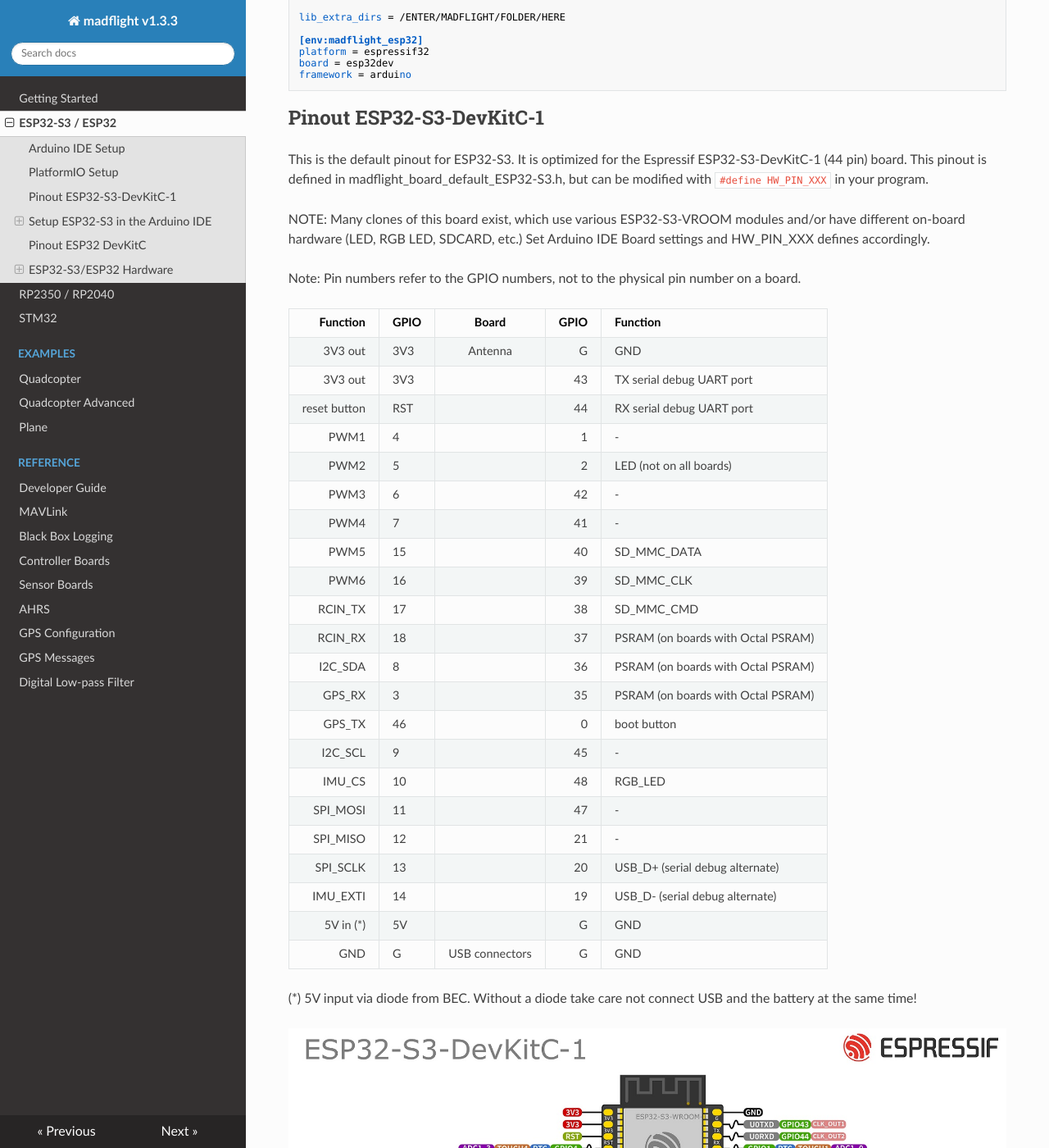
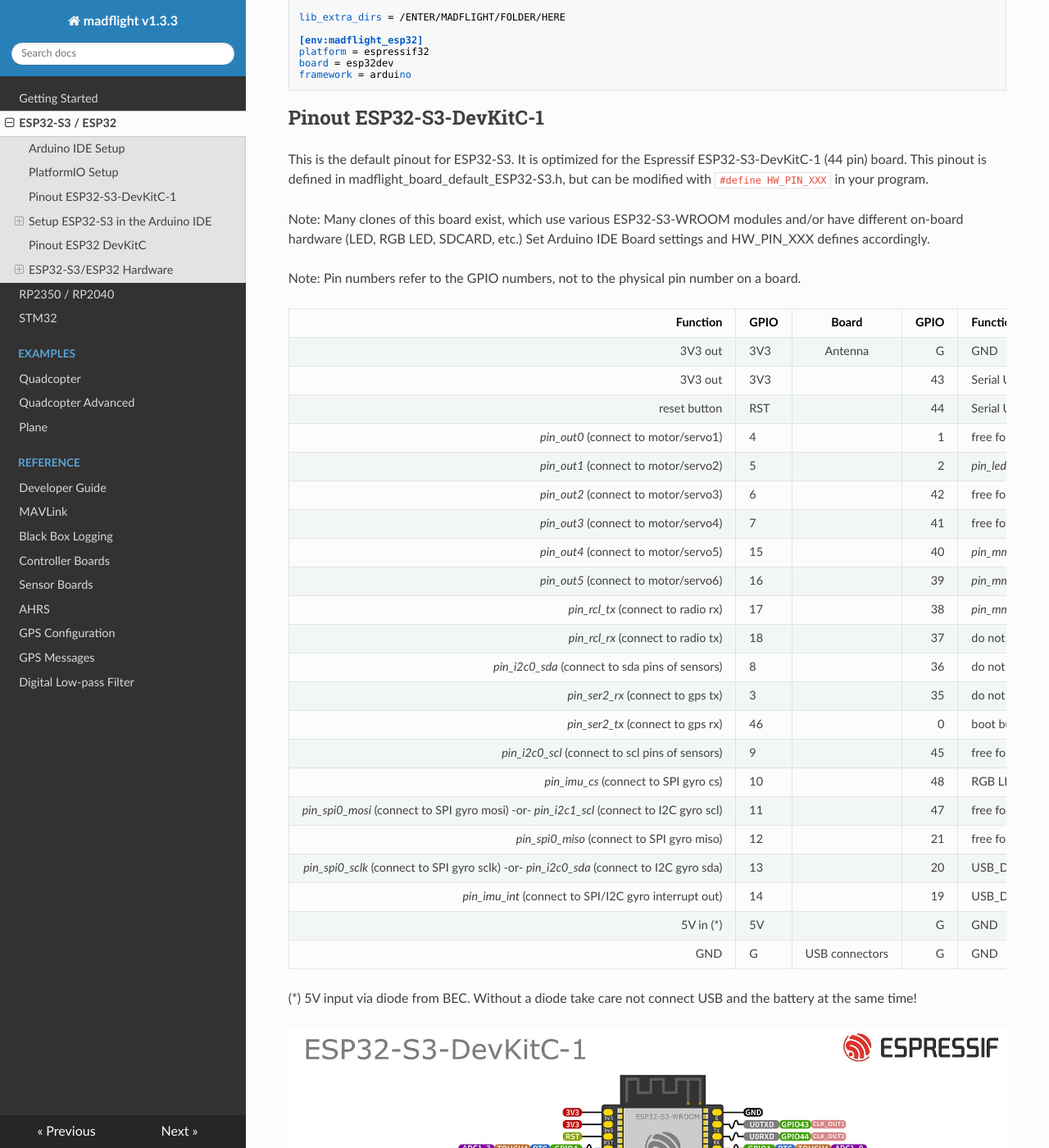
Before and after one commit to qqqlab/madflight-docs, an MkDocs documentation site: the page built from docs/Board-ESP32.md, in a window 1280 px wide and 1400 px high, scrolled down 685 px. Shown: the whole window at 82% size. Built offline with MkDocs 1.6.1, drawn with Linux system fonts in a browser that asks for light colours; nearby versions of some CDN libraries; some of the changed text lies outside the part shown.

Commit message:
Update Board-ESP32.md

```diff
--- a/docs/Board-ESP32.md
+++ b/docs/Board-ESP32.md
@@ -39,32 +39,32 @@
 
 This is the default pinout for ESP32-S3. It is optimized for the Espressif ESP32-S3-DevKitC-1 (44 pin) board. This pinout is defined in madflight_board_default_ESP32-S3.h, but can be modified with `#define HW_PIN_XXX` in your program.
 
-NOTE: Many clones of this board exist, which use various ESP32-S3-VROOM modules and/or have different on-board hardware (LED, RGB LED, SDCARD, etc.) Set Arduino IDE Board settings and HW_PIN_XXX defines accordingly.
+Note: Many clones of this board exist, which use various ESP32-S3-WROOM modules and/or have different on-board hardware (LED, RGB LED, SDCARD, etc.) Set Arduino IDE Board settings and HW_PIN_XXX defines accordingly.
 
 Note: Pin numbers refer to the GPIO numbers, not to the physical pin number on a board.
 
 | Function | GPIO | Board | GPIO | Function |
 | --: | :-- | :--: |--: | :-- |
 3V3 out | 3V3 | Antenna | G | GND
-3V3 out | 3V3 | | 43 | TX serial debug UART port
-reset button | RST | | 44 | RX serial debug UART port
-PWM1 | 4 | | 1 | -
-PWM2 | 5 | | 2 | LED (not on all boards)
-PWM3 | 6 | | 42 | -
-PWM4 | 7 | | 41 | -
-PWM5 | 15 | | 40 | SD_MMC_DATA
-PWM6 | 16 | | 39 | SD_MMC_CLK
-RCIN_TX | 17 | | 38 | SD_MMC_CMD
-RCIN_RX | 18 | | 37 | PSRAM (on boards with Octal PSRAM)
-I2C_SDA | 8 | | 36 | PSRAM (on boards with Octal PSRAM)
-GPS_RX | 3 | | 35 | PSRAM (on boards with Octal PSRAM)
-GPS_TX | 46 | | 0 | boot button
-I2C_SCL | 9 | | 45| -
-IMU_CS | 10 | | 48 | RGB_LED
-SPI_MOSI | 11 | | 47 | -
-SPI_MISO | 12 | | 21 | -
-SPI_SCLK | 13 | | 20 | USB_D+ (serial debug alternate)
-IMU_EXTI | 14 | | 19 | USB_D- (serial debug alternate)
+3V3 out | 3V3 | | 43 | Serial USB UART port (used for programming / CLI)
+reset button | RST | | 44 | Serial USB UART port (used for programming / CLI)
+_pin_out0_ (connect to motor/servo1) | 4 | | 1 | free for future use
+_pin_out1_ (connect to motor/servo2) | 5 | | 2 | _pin_led_ (LED not present on all boards)
+_pin_out2_ (connect to motor/servo3) | 6 | | 42 | free for future use
+_pin_out3_ (connect to motor/servo4) | 7 | | 41 | free for future use
+_pin_out4_ (connect to motor/servo5) | 15 | | 40 | _pin_mmc_dat_ (mmc sdcard)
+_pin_out5_ (connect to motor/servo6) | 16 | | 39 | _pin_mmc_clk_ (mmc sdcard)
+_pin_rcl_tx_ (connect to radio rx) | 17 | | 38 | _pin_mmc_cmd_ (mmc sdcard)
+_pin_rcl_rx_ (connect to radio tx) | 18 | | 37 | do not use, used for Octal PSRAM
+_pin_i2c0_sda_ (connect to sda pins of sensors) | 8 | | 36 | do not use, used for Octal PSRAM
+_pin_ser2_rx_ (connect to gps tx) | 3 | | 35 | do not use, used for Octal PSRAM
+_pin_ser2_tx_ (connect to gps rx) | 46 | | 0 | boot button
+_pin_i2c0_scl_ (connect to scl pins of sensors) | 9 | | 45| free for future use
+_pin_imu_cs_ (connect to SPI gyro cs) | 10 | | 48 | RGB LED (not used)
+_pin_spi0_mosi_ (connect to SPI gyro mosi) -or- _pin_i2c1_scl_ (connect to I2C gyro scl) | 11 | | 47 | free for future use
+_pin_spi0_miso_ (connect to SPI gyro miso) | 12 | | 21 | free for future use
+_pin_spi0_sclk_ (connect to SPI gyro sclk) -or- _pin_i2c0_sda_ (connect to I2C gyro sda) | 13 | | 20 | USB_D+ (alternate for programming / CLI)
+_pin_imu_int_ (connect to SPI/I2C gyro interrupt out) | 14 | | 19 | USB_D- (alternate for programming / CLI)
 5V in (*) | 5V | | G | GND
 GND | G | USB connectors | G | GND
 
@@ -118,29 +118,29 @@
 
 This is the default pinout for ESP32. It is optimized for the Espressiv ESP32 DevKitC (38 pin) board. This pinout is defined in madflight_board_default_ESP32.h, but can be modified with `#define HW_PIN_XXX` in your program.
 
-Many clones of this board exist, which might have different ESP32 modules and/or different on-board hardware (LED, RGB LED, SDCARD, etc.) Set Arduino IDE Board settings and HW_PIN_XXX defines accordingly.
+Many clones of this board exist, which might have different ESP32 modules and/or different on-board hardware (LED, RGB LED, SDCARD, etc.) Set Arduino IDE Board settings and _madflight_ pin_xxx configurations accordingly.
 
 | Function | GPIO | Board | GPIO | Function |
 | --: | :-- | :--: | --: | :-- |
-| 3V3 out      | 3V3 | Antenna side            |  GND | GND
-| reset button | EN |                            | 23 | I2C_SDA
-| SPI_MISO     | VP 36 input only |              | 22 | I2C_SCL
-| IMU_EXTI     | VN 39 input only |            | 1 TX | USB Serial Debug TX
-| BAT_V        | 34 input only |               | 3 RX | USB Serial Debug RX
-| RCIN_RX      | 35 input only |                 | 21 | SPI_MOSI
-| RCIN_TX      | 32 |                           | GND | GND
-| PWM1         | 33 |                            | 19 | SPI_SCLK
-| PWM2         | 25 |                            | 18 | IMU_CS
-| PWM3         | 26 |                       | strap 5 | GPS_TX
-| PWM4         | 27 |                            | 17 | GPS_RX
-| PWM5         | 14 |                            | 16 | PWM11
-| PWM6         | 12 |                             | 4 | PWM10
-| GND          | GND |                       | boot 0 | PWM9
-| PWM7         | 13 |                       | strap 2 | LED
-| nc           | D2 9 flash |              | strap 15 | PWM8
-| nc           | D3 10 flash |           | flash 8 D1 | nc
-| nc           | CMD 11 flash |          | flash 7 D0 | nc
-| 5V input (*) | 5V | USB connector     | flash 6 CLK | nc
+3V3 out      | 3V3 | Antenna side            |  GND | GND
+reset button | EN |                            | 23 | _pin_i2c0_sda_ (connect to sda pins of sensors)
+_pin_spi0_miso_ (connect to SPI gyro miso) | VP 36 input only |              | 22 | _pin_i2c0_scl_ (connect to scl pins of sensors)
+_pin_imu_int_ (connect to SPI/I2C gyro interrupt out) | VN 39 input only |    | 1 TX | Serial USB UART port (used for programming / CLI)
+_pin_bat_v_ (connect to voltage sensor) | 34 input only |               | 3 RX | Serial USB UART port (used for programming / CLI)
+_pin_rcl_rx_ (connect to radio tx) | 35 input only |                 | 21 | _pin_spi0_mosi_ (connect to SPI gyro mosi) -or- _pin_i2c1_scl_ (connect to I2C gyro scl)
+_pin_rcl_tx_ (connect to radio rx) | 32 |                           | GND | GND
+_pin_out0_ (connect to motor/servo1) | 33 |                            | 19 | _pin_spi0_sclk_ (connect to SPI gyro sclk) -or- _pin_i2c0_sda_ (connect to I2C gyro sda)
+_pin_out1_ (connect to motor/servo2) | 25 |                            | 18 | _pin_imu_cs_ (connect to SPI gyro cs)
+_pin_out2_ (connect to motor/servo3) | 26 |                       | strap 5 | _pin_ser2_tx_ (connect to gps rx)
+_pin_out3_ (connect to motor/servo4) | 27 |                            | 17 | _pin_ser2_rx_ (connect to gps tx)
+_pin_out4_ (connect to motor/servo5) | 14 |                            | 16 | free for future use
+_pin_out5_ (connect to motor/servo6) | 12 |                             | 4 | free for future use
+GND | GND |                       | boot 0 | free, not used
+free for future use | 13 |                       | strap 2 | _pin_led_ (LED not present on all boards)
+do not use | D2 9 flash |              | strap 15 | free for future use
+do not use | D3 10 flash |           | flash 8 D1 | do not use
+do not use | CMD 11 flash |          | flash 7 D0 | do not use
+5V input (*) | 5V | USB connector     | flash 6 CLK | do not use
 
 (*) 5V input via diode from BEC. Without a diode take care not connect USB and the battery at the same time!
 
@@ -169,13 +169,3 @@
 #### FreeRTOS
 
 FreeRTOS is enabled by default.
-
-#### I2C
-
-Arduino-ESP32 v2.0.17 has an [I2C bug](https://github.com/espressif/esp-idf/issues/4999) which causes the bus to hang for 1 second after a failed read, which can happen a couple times per minute. This makes Wire I2C for IMU not a real option...
-
-A workaround is to use #define USE_ESP32_SOFTWIRE which enables software I2C, but this does not work well with all sensors.
-
-(!) So, until a better I2C solution is available: use an SPI IMU sensor on ESP32.
-
-NOTE: as of June 2024 this bug is apparently fixed, but not yet confirmed with madflight.
```
